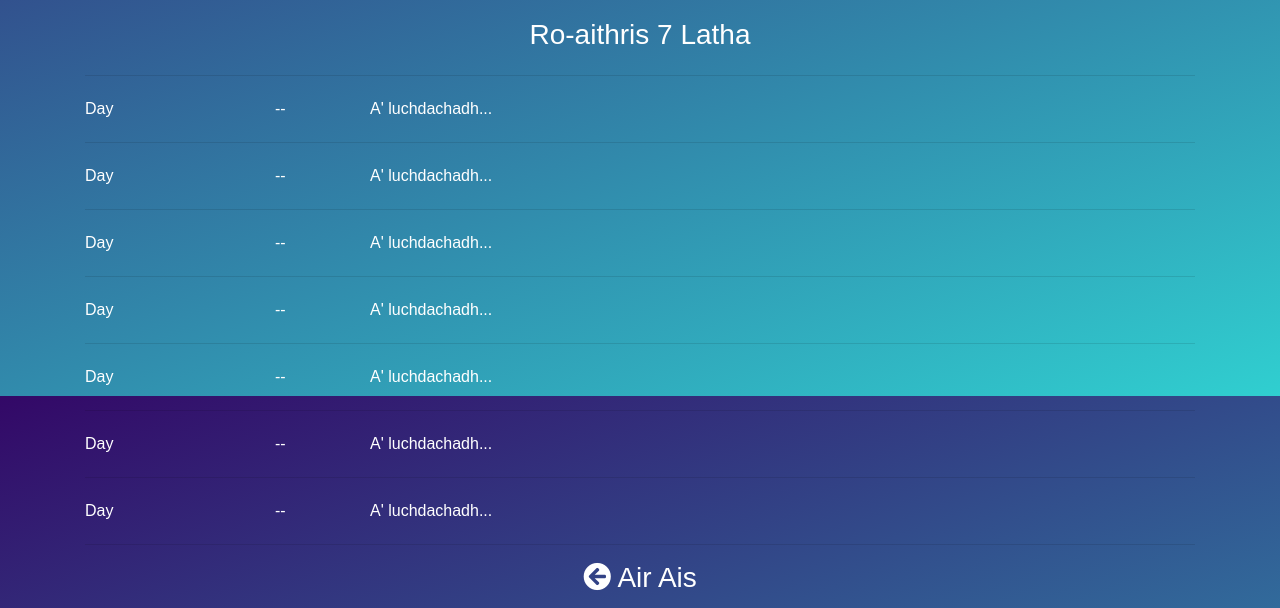
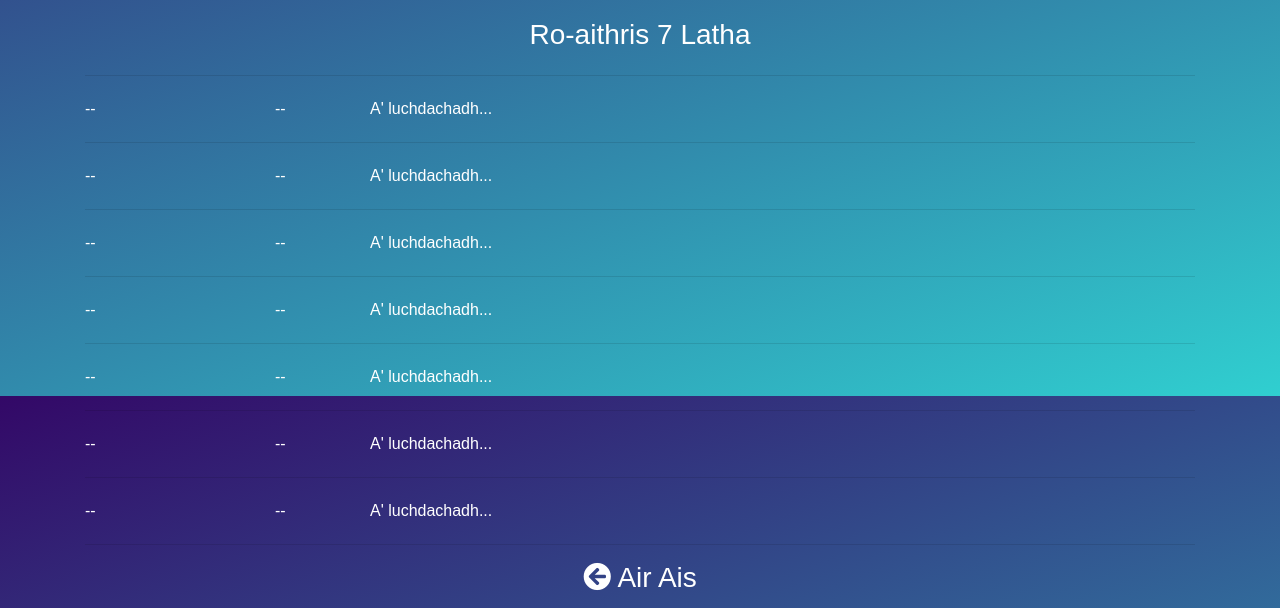
Before and after one commit to angeidheal/aimsir, a Jekyll site: the page built from baile/an-gearasdan.html, in a window 1280 px wide. Shown: the part 504-1112 px from the top of the page. Built offline with Jekyll 4.4.1, drawn with Linux system fonts in a browser that asks for light colours; nearby versions of some CDN libraries; a script that is not in the unit is left out.

Commit message:
Update an-gearasdan.html

```diff
--- a/baile/an-gearasdan.html
+++ b/baile/an-gearasdan.html
@@ -44,7 +44,7 @@
 
       <div class="row daily-summary day-1">
         <div class="col-md-2 day-1-day">
-          Day
+          --
         </div>
         <div class="col-md-1 day-1-temp">
           --
@@ -58,7 +58,7 @@
 
       <div class="row daily-summary day-2">
         <div class="col-md-2 day-2-day">
-          Day
+          --
         </div>
         <div class="col-md-1 day-2-temp">
           --
@@ -72,7 +72,7 @@
 
       <div class="row daily-summary day-3">
         <div class="col-md-2 day-3-day">
-          Day
+          --
         </div>
         <div class="col-md-1 day-3-temp">
           --
@@ -86,7 +86,7 @@
 
       <div class="row daily-summary day-4">
         <div class="col-md-2 day-4-day">
-          Day
+          --
         </div>
         <div class="col-md-1 day-4-temp">
           --
@@ -100,7 +100,7 @@
 
       <div class="row daily-summary day-5">
         <div class="col-md-2 day-5-day">
-          Day
+          --
         </div>
         <div class="col-md-1 day-5-temp">
           --
@@ -114,7 +114,7 @@
 
       <div class="row daily-summary day-6">
         <div class="col-md-2 day-6-day">
-          Day
+          --
         </div>
         <div class="col-md-1 day-6-temp">
           --
@@ -128,7 +128,7 @@
 
       <div class="row daily-summary day-7">
         <div class="col-md-2 day-7-day">
-          Day
+          --
         </div>
         <div class="col-md-1 day-7-temp">
           --
```
